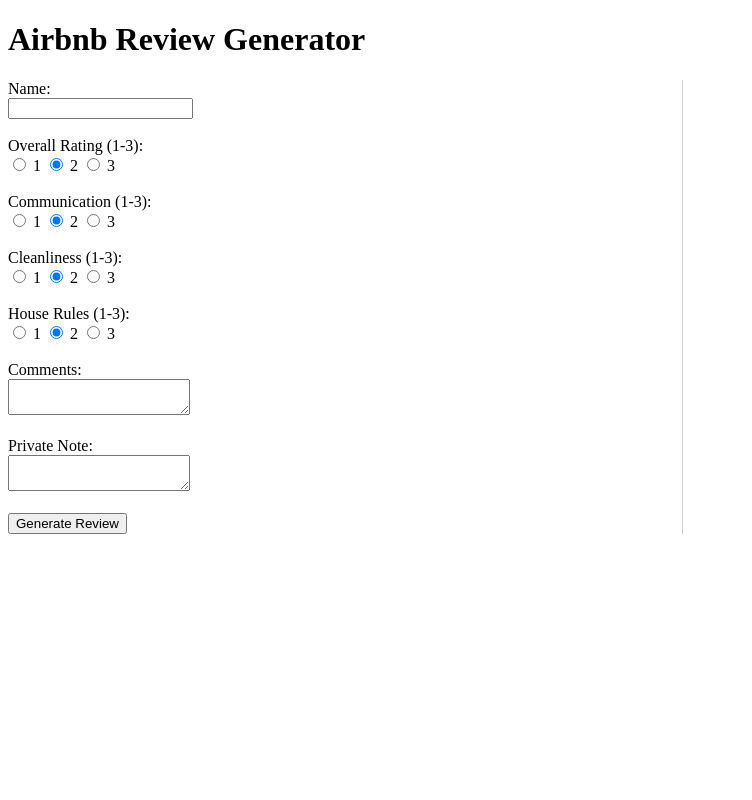
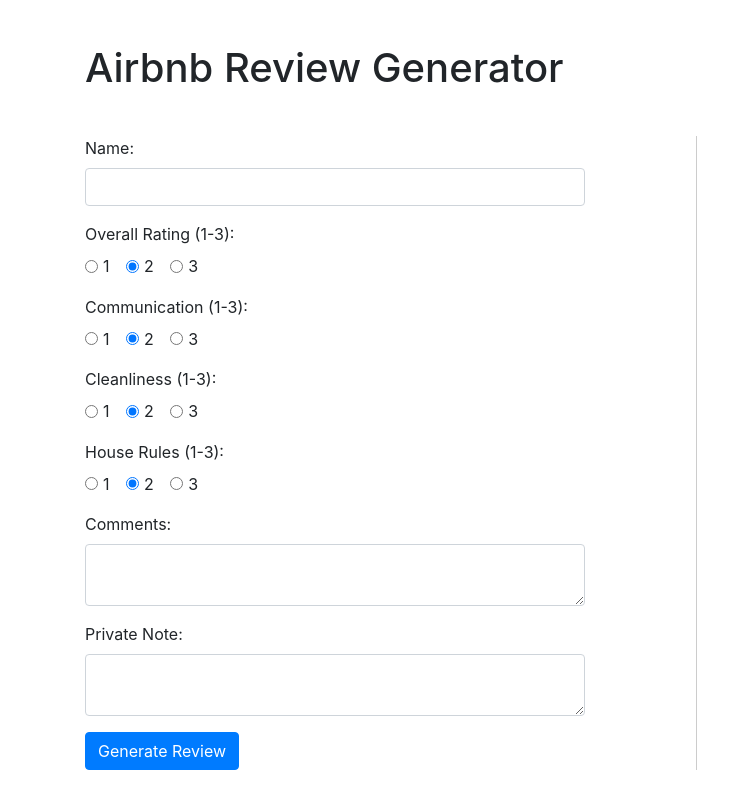
Before and after one commit to gitayam/airbnb-reviews, a Flask app: page / in a window 1280 px wide. Shown: the whole page, without its empty margins (0-752 px from the left). Run offline with Flask 3, Linux system fonts and the light colour scheme; some libraries are stand-ins or nearby versions.

Commit message:
Add Bootstrap styling to form and results layout

```diff
--- a/templates/index.html
+++ b/templates/index.html
@@ -4,11 +4,13 @@
     <meta charset="UTF-8">
     <meta name="viewport" content="width=device-width, initial-scale=1.0">
     <title>Airbnb Review Generator</title>
-
+    <!-- Bootstrap CSS -->
+    <link href="https://stackpath.bootstrapcdn.com/bootstrap/4.5.2/css/bootstrap.min.css" rel="stylesheet">
     <style>
         .container {
             display: flex;
             justify-content: space-between;
+            margin-top: 20px;
         }
         .form-container, .result-container {
             width: 45%;
@@ -24,50 +26,105 @@
     </style>
 </head>
 <body>
-    <h1>Airbnb Review Generator</h1>
+    <div class="container">
+        <h1 class="my-4">Airbnb Review Generator</h1>
+    </div>
     <div class="container">
         <div class="form-container">
-            <form action="/generate_review" method="post">
-                <label for="name">Name:</label><br>
-                <input type="text" id="name" name="name"><br><br>
+            <form action="/generate_review" method="post" class="needs-validation" novalidate>
+                <div class="form-group">
+                    <label for="name">Name:</label>
+                    <input type="text" class="form-control" id="name" name="name" required>
+                    <div class="invalid-feedback">
+                        Please enter a name.
+                    </div>
+                </div>
 
-                <label for="rating">Overall Rating (1-3):</label><br>
-                <input type="radio" id="rating1" name="rating" value="1"> 1
-                <input type="radio" id="rating2" name="rating" value="2" checked> 2
-                <input type="radio" id="rating3" name="rating" value="3"> 3<br><br>
+                <div class="form-group">
+                    <label>Overall Rating (1-3):</label><br>
+                    <div class="form-check form-check-inline">
+                        <input class="form-check-input" type="radio" id="rating1" name="rating" value="1">
+                        <label class="form-check-label" for="rating1">1</label>
+                    </div>
+                    <div class="form-check form-check-inline">
+                        <input class="form-check-input" type="radio" id="rating2" name="rating" value="2" checked>
+                        <label class="form-check-label" for="rating2">2</label>
+                    </div>
+                    <div class="form-check form-check-inline">
+                        <input class="form-check-input" type="radio" id="rating3" name="rating" value="3">
+                        <label class="form-check-label" for="rating3">3</label>
+                    </div>
+                </div>
 
-                <label for="communication">Communication (1-3):</label><br>
-                <input type="radio" id="communication1" name="communication" value="1"> 1
-                <input type="radio" id="communication2" name="communication" value="2" checked> 2
-                <input type="radio" id="communication3" name="communication" value="3"> 3<br><br>
+                <div class="form-group">
+                    <label>Communication (1-3):</label><br>
+                    <div class="form-check form-check-inline">
+                        <input class="form-check-input" type="radio" id="communication1" name="communication" value="1">
+                        <label class="form-check-label" for="communication1">1</label>
+                    </div>
+                    <div class="form-check form-check-inline">
+                        <input class="form-check-input" type="radio" id="communication2" name="communication" value="2" checked>
+                        <label class="form-check-label" for="communication2">2</label>
+                    </div>
+                    <div class="form-check form-check-inline">
+                        <input class="form-check-input" type="radio" id="communication3" name="communication" value="3">
+                        <label class="form-check-label" for="communication3">3</label>
+                    </div>
+                </div>
 
-                <label for="cleanliness">Cleanliness (1-3):</label><br>
-                <input type="radio" id="cleanliness1" name="cleanliness" value="1"> 1
-                <input type="radio" id="cleanliness2" name="cleanliness" value="2" checked> 2
-                <input type="radio" id="cleanliness3" name="cleanliness" value="3"> 3<br><br>
+                <div class="form-group">
+                    <label>Cleanliness (1-3):</label><br>
+                    <div class="form-check form-check-inline">
+                        <input class="form-check-input" type="radio" id="cleanliness1" name="cleanliness" value="1">
+                        <label class="form-check-label" for="cleanliness1">1</label>
+                    </div>
+                    <div class="form-check form-check-inline">
+                        <input class="form-check-input" type="radio" id="cleanliness2" name="cleanliness" value="2" checked>
+                        <label class="form-check-label" for="cleanliness2">2</label>
+                    </div>
+                    <div class="form-check form-check-inline">
+                        <input class="form-check-input" type="radio" id="cleanliness3" name="cleanliness" value="3">
+                        <label class="form-check-label" for="cleanliness3">3</label>
+                    </div>
+                </div>
 
-                <label for="house_rules">House Rules (1-3):</label><br>
-                <input type="radio" id="house_rules1" name="house_rules" value="1"> 1
-                <input type="radio" id="house_rules2" name="house_rules" value="2" checked> 2
-                <input type="radio" id="house_rules3" name="house_rules" value="3"> 3<br><br>
+                <div class="form-group">
+                    <label>House Rules (1-3):</label><br>
+                    <div class="form-check form-check-inline">
+                        <input class="form-check-input" type="radio" id="house_rules1" name="house_rules" value="1">
+                        <label class="form-check-label" for="house_rules1">1</label>
+                    </div>
+                    <div class="form-check form-check-inline">
+                        <input class="form-check-input" type="radio" id="house_rules2" name="house_rules" value="2" checked>
+                        <label class="form-check-label" for="house_rules2">2</label>
+                    </div>
+                    <div class="form-check form-check-inline">
+                        <input class="form-check-input" type="radio" id="house_rules3" name="house_rules" value="3">
+                        <label class="form-check-label" for="house_rules3">3</label>
+                    </div>
+                </div>
 
-                <label for="comments">Comments:</label><br>
-                <textarea id="comments" name="comments"></textarea><br><br>
+                <div class="form-group">
+                    <label for="comments">Comments:</label>
+                    <textarea class="form-control" id="comments" name="comments"></textarea>
+                </div>
 
-                <label for="private_note">Private Note:</label><br>
-                <textarea id="private_note" name="private_note"></textarea><br><br>
+                <div class="form-group">
+                    <label for="private_note">Private Note:</label>
+                    <textarea class="form-control" id="private_note" name="private_note"></textarea>
+                </div>
 
-                <input type="submit" value="Generate Review">
+                <button type="submit" class="btn btn-primary">Generate Review</button>
             </form>
         </div>
         <div class="result-container">
             {% if review %}
             <h2>Generated Review</h2>
             <p id="review">{{ review }}</p>
-            <button class="copy-button" onclick="copyToClipboard('review')">Copy Review</button>
+            <button class="btn btn-secondary copy-button" onclick="copyToClipboard('review')">Copy Review</button>
             <h2>Generated Private Note</h2>
             <p id="note">{{ note }}</p>
-            <button class="copy-button" onclick="copyToClipboard('note')">Copy Note</button>
+            <button class="btn btn-secondary copy-button" onclick="copyToClipboard('note')">Copy Note</button>
             {% endif %}
         </div>
     </div>
@@ -81,5 +138,9 @@
             });
         }
     </script>
+    <!-- Bootstrap JS and dependencies -->
+    <script src="https://code.jquery.com/jquery-3.5.1.slim.min.js"></script>
+    <script src="https://cdn.jsdelivr.net/npm/@popperjs/core@2.9.3/dist/umd/popper.min.js"></script>
+    <script src="https://stackpath.bootstrapcdn.com/bootstrap/4.5.2/js/bootstrap.min.js"></script>
 </body>
 </html>
```
